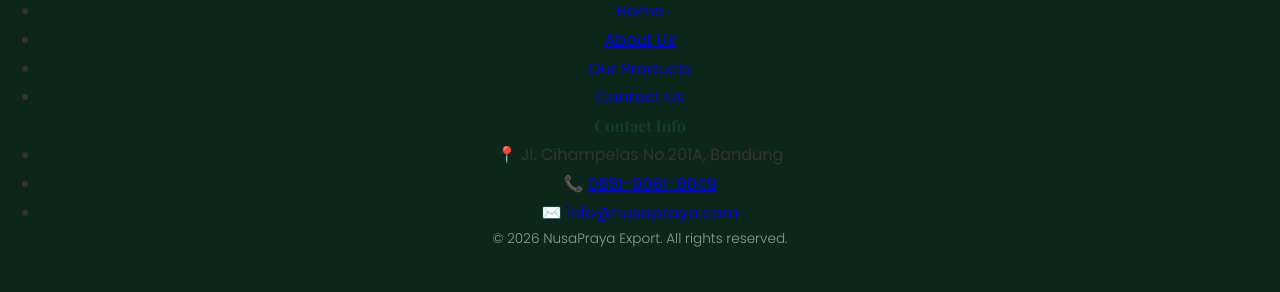
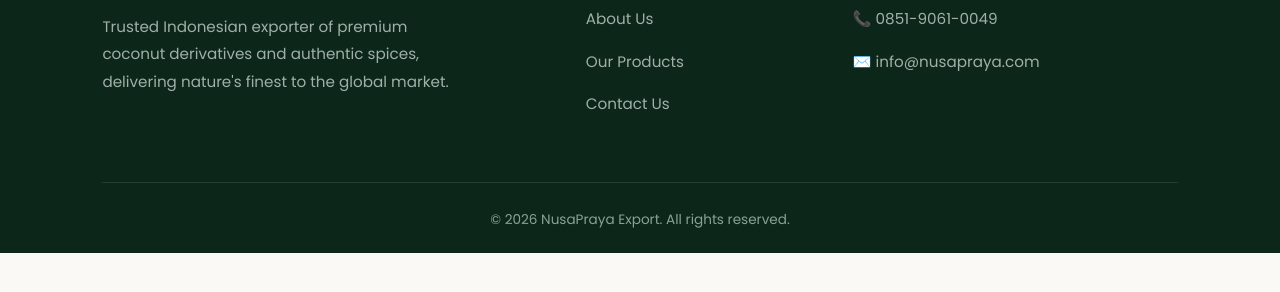
Before and after one commit to shandysatria21/nusapraya, a plain HTML site: page product-detail.html in a window 1280 px wide. Shown: the part 1034-1326 px from the top of the page. After the commit the page ends 1287 px from the top, so only its background shows below. Drawn offline with nearby package versions, Linux system fonts and the light colour scheme.

Commit message:
footer UI

```diff
--- a/css/style.css
+++ b/css/style.css
@@ -348,21 +348,76 @@ h1, h2, h3, h4 {
 }
 
 /* ================= FOOTER ================= */
+/* ================= FOOTER BARU ================= */
 footer {
-  background-color: #0d261a;
-  padding: 40px;
-  text-align: center;
+  background-color: #0d261a; /* Hijau super gelap */
+  padding: 80px 8% 20px 8%;
+  color: white;
 }
 
-.footer-content .logo {
-  color: white;
-  margin-bottom: 15px;
+.footer-container {
+  display: grid;
+  grid-template-columns: 2fr 1fr 1.5fr;
+  gap: 50px;
+  max-width: 1200px;
+  margin: 0 auto;
+  border-bottom: 1px solid rgba(255, 255, 255, 0.1);
+  padding-bottom: 50px;
 }
 
-footer p {
+.footer-col h4 {
+  color: var(--accent-gold);
+  font-size: 1.2rem;
+  margin-bottom: 25px;
+  font-family: 'Playfair Display', serif;
+  letter-spacing: 1px;
+}
+
+.footer-desc {
+  color: #a0b0a8;
+  font-size: 0.95rem;
+  line-height: 1.8;
+  margin-top: 20px;
+  max-width: 350px;
+}
+
+.footer-links {
+  list-style: none;
+  padding: 0;
+}
+
+.footer-links li {
+  margin-bottom: 15px;
+  color: #a0b0a8;
+  font-size: 0.95rem;
+}
+
+.footer-links a {
+  color: #a0b0a8;
+  text-decoration: none;
+  transition: color 0.3s ease;
+}
+
+.footer-links a:hover {
+  color: var(--accent-gold); /* Berubah emas pas di-hover */
+}
+
+.footer-bottom {
+  text-align: center;
+  padding-top: 25px;
+}
+
+.footer-bottom p {
   color: #88a395;
   font-size: 0.85rem;
-  font-weight: 300;
+}
+
+/* Responsive buat HP */
+@media (max-width: 900px) {
+  .footer-container {
+    grid-template-columns: 1fr;
+    gap: 40px;
+  }
 }
 
 /* ================= RESPONSIVE ================= */
```
